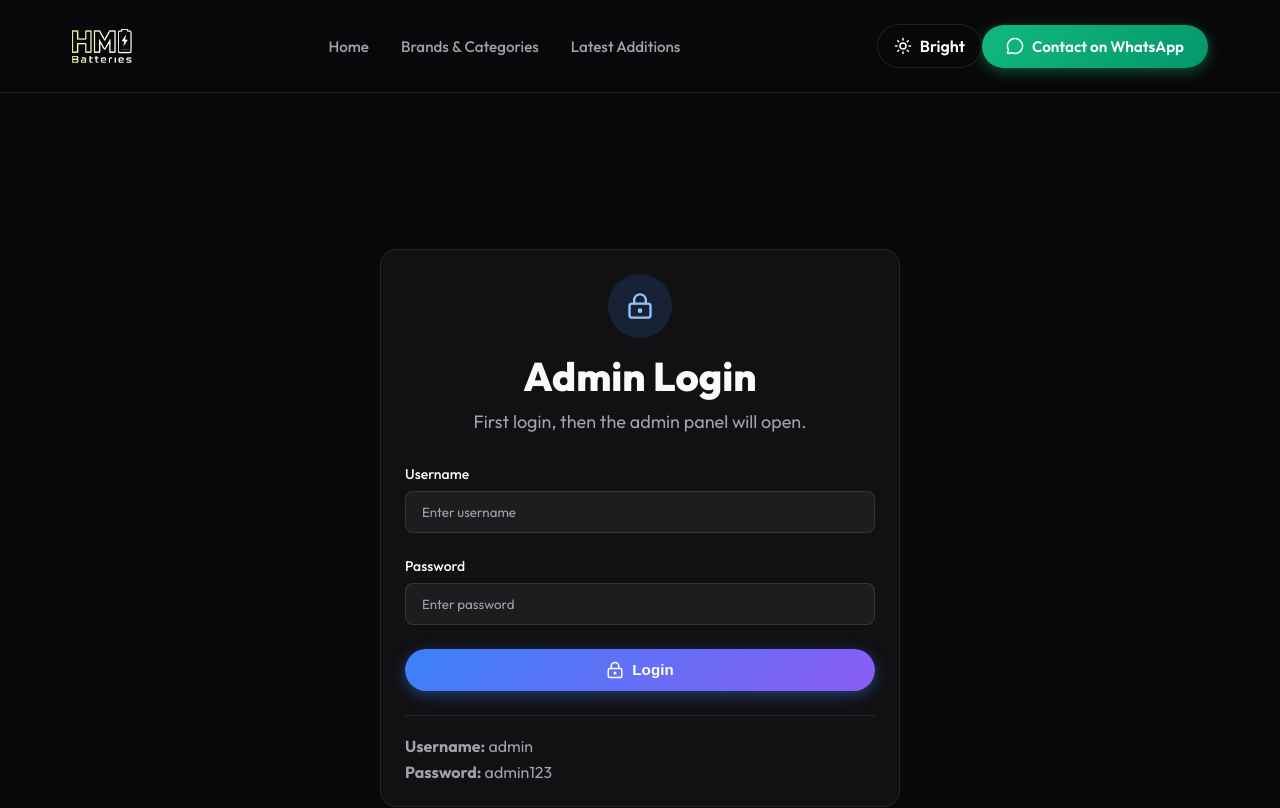
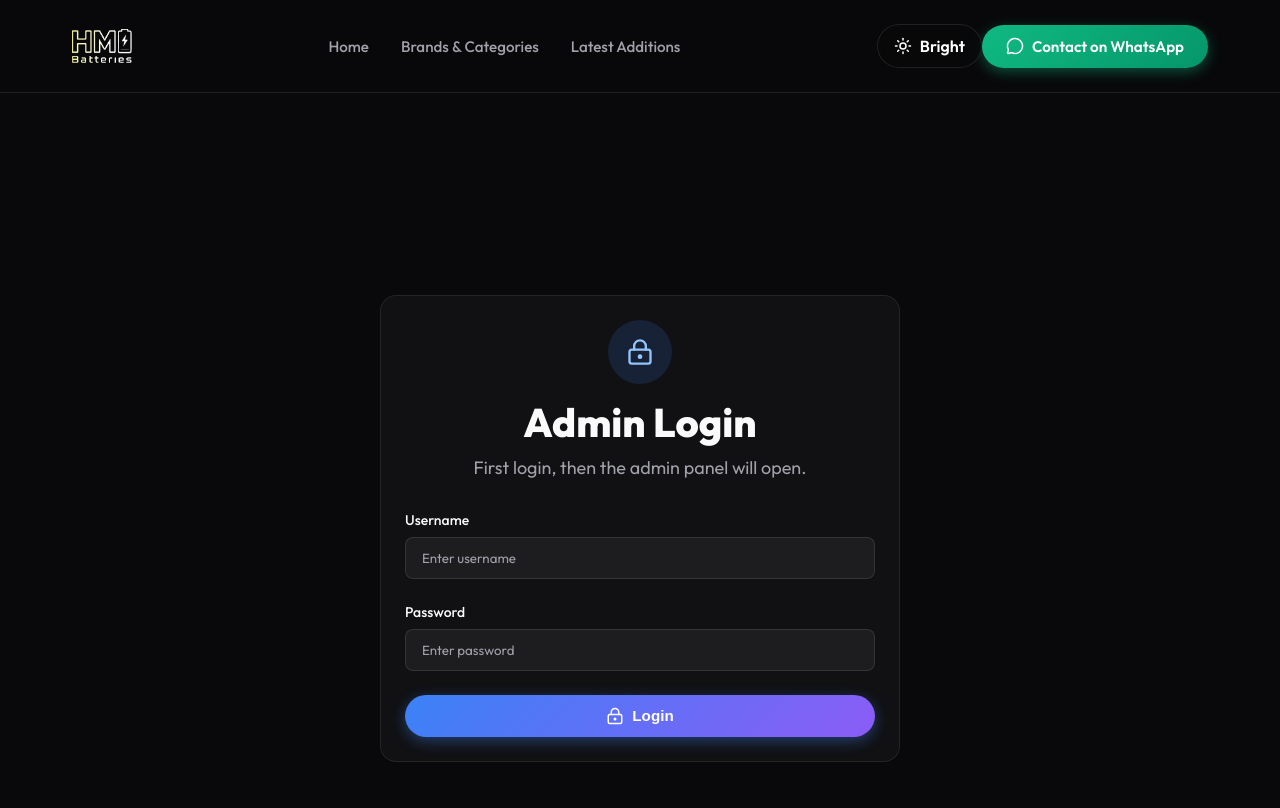
Before and after one commit to amirmaavia/Hammad-Batteries, a Next.js app: page /admin in a window 1280 px wide. Shown: the top 808 px of the page. Built offline with nearby package versions, Linux system fonts and the light colour scheme.

Commit message:
remove Adminkey or password

```diff
--- a/src/app/admin/page.tsx
+++ b/src/app/admin/page.tsx
@@ -174,10 +174,10 @@ export default function AdminPage() {
                   </button>
                 </form>
 
-                <div className="admin-login-help">
+                {/* <div className="admin-login-help">
                   <p><strong>Username:</strong> admin</p>
                   <p><strong>Password:</strong> admin123</p>
-                </div>
+                </div> */}
               </div>
             </div>
           </section>
```
